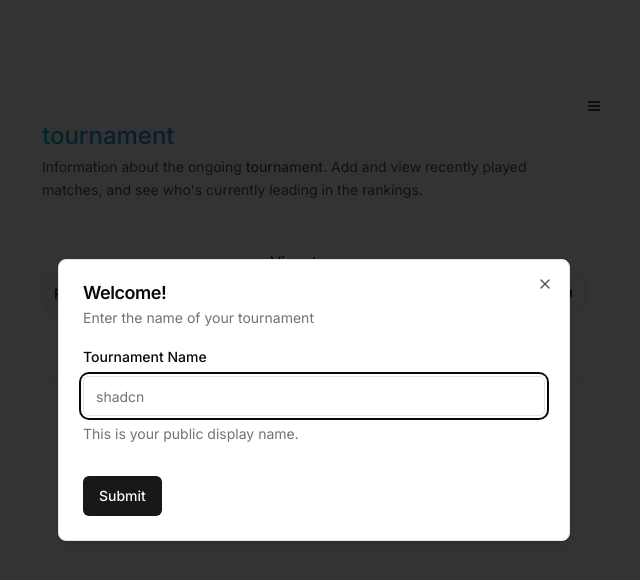
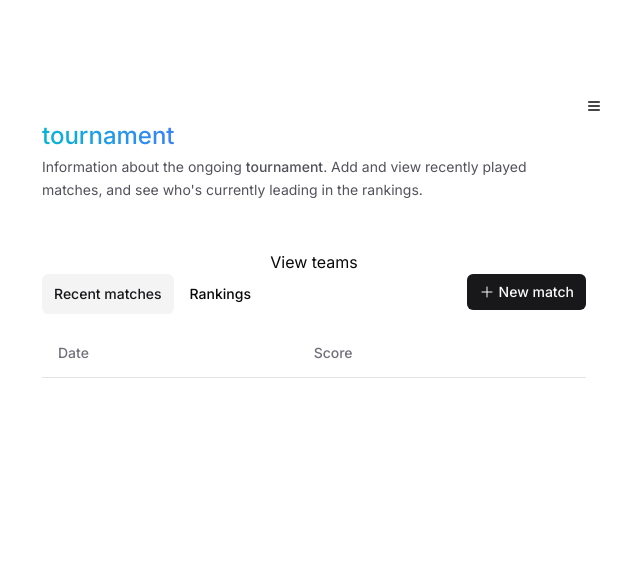
Before and after one commit to samlafontaine/tournament, a Next.js app: page / in a window 1280 px wide. Shown: the top 580 px of the page, without its empty margins (326-966 px from the left). Built offline with nearby package versions, Linux system fonts and the light colour scheme.

Commit message:
move everything to menu

```diff
--- a/app/add-team.tsx
+++ b/app/add-team.tsx
@@ -7,36 +7,30 @@ import {
   DialogHeader,
   DialogTitle,
   DialogDescription,
-  DialogClose,
 } from "@/components/ui/dialog";
 
 interface AddTeamProps {
+  open: boolean;
+  onClose: () => void;
   onAddTeam: (team: string) => void;
 }
 
-const AddTeam: React.FC<AddTeamProps> = ({ onAddTeam }) => {
+const AddTeam: React.FC<AddTeamProps> = ({ open, onClose, onAddTeam }) => {
   const [newTeam, setNewTeam] = useState("");
-  const [isOpen, setIsOpen] = useState(false);
 
   const handleAddTeam = () => {
     if (newTeam.trim() !== "") {
       onAddTeam(newTeam.trim());
       setNewTeam("");
-      setIsOpen(false); // Close the dialog after adding the team
     }
   };
 
   return (
-    <>
-      <Button size="sm" variant={"outline"} onClick={() => setIsOpen(true)}>
-        Add team
-      </Button>
-      <Dialog open={isOpen} onOpenChange={setIsOpen}>
+    <Dialog open={open} onOpenChange={onClose}>
       <DialogContent>
         <DialogHeader>
           <DialogTitle>Add team</DialogTitle>
           <DialogDescription>Add a new team</DialogDescription>
-            <DialogClose onClick={() => setIsOpen(false)} />
         </DialogHeader>
         <div className="flex flex-row gap-2">
           <Input
@@ -49,7 +43,6 @@ const AddTeam: React.FC<AddTeamProps> = ({ onAddTeam }) => {
         </div>
       </DialogContent>
     </Dialog>
-    </>
   );
 };
 
--- a/app/edit-name.tsx
+++ b/app/edit-name.tsx
@@ -21,21 +21,17 @@ import { Input } from "@/components/ui/input";
 import { Button } from "@/components/ui/button";
 import { z } from "zod";
 
-interface WelcomeDialogProps {
+const tournamentFormSchema = z.object({
+  name: z.string().min(1, "Tournament name is required"),
+});
+
+interface EditNameProps {
   open: boolean;
   onClose: () => void;
   onSubmit: (values: { name: string }) => void;
 }
 
-const tournamentFormSchema = z.object({
-  name: z.string().min(1, "Tournament name is required"),
-});
-
-const EditName: React.FC<WelcomeDialogProps> = ({
-  open,
-  onClose,
-  onSubmit,
-}) => {
+const EditName: React.FC<EditNameProps> = ({ open, onClose, onSubmit }) => {
   const form = useForm<z.infer<typeof tournamentFormSchema>>({
     resolver: zodResolver(tournamentFormSchema),
     defaultValues: {
@@ -53,7 +49,7 @@ const EditName: React.FC<WelcomeDialogProps> = ({
     <Dialog open={open} onOpenChange={onClose}>
       <DialogContent>
         <DialogHeader>
-          <DialogTitle>Welcome!</DialogTitle>
+          <DialogTitle>Edit Tournament Name</DialogTitle>
           <DialogDescription>
             Enter the name of your tournament
           </DialogDescription>
--- a/app/menu.tsx
+++ b/app/menu.tsx
@@ -1,5 +1,4 @@
-// menu.tsx
-import React from "react";
+import React, { useState } from "react";
 import { MenuIcon } from "lucide-react";
 import {
   DropdownMenu,
@@ -9,15 +8,26 @@ import {
   DropdownMenuSeparator,
   DropdownMenuTrigger,
 } from "@/components/ui/dropdown-menu";
+import AddTeam from "./add-team";
 
 interface SettingsDropdownMenuProps {
-  setIsWelcomeDialogOpen: React.Dispatch<React.SetStateAction<boolean>>;
+  onOpenEditNameDialog: () => void;
+  onAddTeam: (newTeam: string) => void;
 }
 
 const SettingsDropdownMenu: React.FC<SettingsDropdownMenuProps> = ({
-  setIsWelcomeDialogOpen,
+  onOpenEditNameDialog,
+  onAddTeam,
 }) => {
+  const [isAddTeamDialogOpen, setIsAddTeamDialogOpen] = useState(false);
+
+  const handleAddTeam = (newTeam: string) => {
+    onAddTeam(newTeam);
+    setIsAddTeamDialogOpen(false);
+  };
+
   return (
+    <>
       <DropdownMenu>
         <DropdownMenuTrigger>
           <MenuIcon className="h-4 w-4" />
@@ -25,15 +35,22 @@ const SettingsDropdownMenu: React.FC<SettingsDropdownMenuProps> = ({
         <DropdownMenuContent>
           <DropdownMenuLabel>Settings</DropdownMenuLabel>
           <DropdownMenuSeparator />
-        <DropdownMenuItem>Add team</DropdownMenuItem>
-        <DropdownMenuItem
-          onClick={() => setIsWelcomeDialogOpen(true)}
-          className="cursor-pointer hover:font-medium"
-        >
+          <DropdownMenuItem onClick={onOpenEditNameDialog}>
             Edit name
+          </DropdownMenuItem>
+          <DropdownMenuItem onClick={() => setIsAddTeamDialogOpen(true)}>
+            Add team
           </DropdownMenuItem>
         </DropdownMenuContent>
       </DropdownMenu>
+
+      {/* Add Team Dialog */}
+      <AddTeam
+        open={isAddTeamDialogOpen}
+        onClose={() => setIsAddTeamDialogOpen(false)}
+        onAddTeam={handleAddTeam}
+      />
+    </>
   );
 };
 
--- a/app/page.tsx
+++ b/app/page.tsx
@@ -1,6 +1,6 @@
 "use client";
 
-import { useState, useEffect } from "react";
+import { useState } from "react";
 import Header from "./header";
 import { ToggleGroup, ToggleGroupItem } from "@/components/ui/toggle-group";
 import { Button } from "@/components/ui/button";
@@ -37,6 +37,7 @@ import {
 import MatchTable from "./matches-table";
 import RankingsTable from "./rankings-table";
 import SettingsDropdownMenu from "./menu";
+import EditName from "./edit-name"; // Import EditName component
 
 const matchSchema = z.object({
   team1: z.string(),
@@ -62,8 +63,7 @@ export default function Home() {
   const [list, setList] = useState<Match[]>([]);
   const [selectedValue, setSelectedValue] = useState("matches");
   const [tournamentName, setTournamentName] = useState("tournament");
-  const [isWelcomeDialogOpen, setIsWelcomeDialogOpen] = useState(false);
-  const [showAddTeamDialog, setShowAddTeamDialog] = useState(false);
+  const [isEditNameDialogOpen, setIsEditNameDialogOpen] = useState(false);
 
   const handleToggleChange = (value: string) => {
     setSelectedValue(value);
@@ -81,7 +81,6 @@ export default function Home() {
   });
 
   // Number of games played
-
   function countOccurrences(arr: Match[], targetTeam: string): number {
     let count = 0;
 
@@ -132,8 +131,8 @@ export default function Home() {
 
     arr.forEach((match) => {
       if (
-        (match.team1 === targetTeam && match.score1 == match.score2) ||
-        (match.team2 === targetTeam && match.score2 == match.score1)
+        (match.team1 === targetTeam && match.score1 === match.score2) ||
+        (match.team2 === targetTeam && match.score2 === match.score1)
       ) {
         count++;
       }
@@ -153,7 +152,6 @@ export default function Home() {
 
   const handleAddTeam = (newTeam: string) => {
     setTeams([...teams, newTeam]);
-    setShowAddTeamDialog(false);
   };
 
   const sortedTeams = teams.sort(function (a, b) {
@@ -167,23 +165,10 @@ export default function Home() {
     } else return teamBGamesPlayed - teamAGamesPlayed;
   });
 
-  const form = useForm<z.infer<typeof tournamentFormSchema>>({
-    resolver: zodResolver(tournamentFormSchema),
-    defaultValues: {
-      name: "",
-    },
-  });
-
-  function handleTournamentNameSubmit(
-    values: z.infer<typeof tournamentFormSchema>,
-  ) {
+  const handleEditNameSubmit = (values: { name: string }) => {
     setTournamentName(values.name);
-    setIsWelcomeDialogOpen(false);
-  }
-
-  useEffect(() => {
-    setIsWelcomeDialogOpen(true);
-  }, []);
+    setIsEditNameDialogOpen(false);
+  };
 
   return (
     <>
@@ -191,7 +176,8 @@ export default function Home() {
         <div className="flex flex-col w-full md:w-6/12">
           <div className="ml-[100%]">
             <SettingsDropdownMenu
-              setIsWelcomeDialogOpen={setIsWelcomeDialogOpen}
+              onOpenEditNameDialog={() => setIsEditNameDialogOpen(true)}
+              onAddTeam={handleAddTeam}
             />
           </div>
           <Header tournamentName={tournamentName} />
@@ -237,7 +223,6 @@ export default function Home() {
                   />
                 </DialogContent>
               </Dialog>
-              <AddTeam onAddTeam={handleAddTeam} />
             </div>
           </div>
           {selectedValue === "matches" ? (
@@ -256,42 +241,12 @@ export default function Home() {
         </div>
       </main>
 
-      {/* Welcome Dialog */}
-      <Dialog open={isWelcomeDialogOpen} onOpenChange={setIsWelcomeDialogOpen}>
-        <DialogContent>
-          <DialogHeader>
-            <DialogTitle>Welcome!</DialogTitle>
-            <DialogDescription>
-              Enter the name of your tournament
-            </DialogDescription>
-          </DialogHeader>
-
-          <Form {...form}>
-            <form
-              onSubmit={form.handleSubmit(handleTournamentNameSubmit)}
-              className="space-y-8"
-            >
-              <FormField
-                control={form.control}
-                name="name"
-                render={({ field }) => (
-                  <FormItem>
-                    <FormLabel>Tournament Name</FormLabel>
-                    <FormControl>
-                      <Input placeholder="shadcn" {...field} />
-                    </FormControl>
-                    <FormDescription>
-                      This is your public display name.
-                    </FormDescription>
-                    <FormMessage />
-                  </FormItem>
-                )}
-              />
-              <Button type="submit">Submit</Button>
-            </form>
-          </Form>
-        </DialogContent>
-      </Dialog>
+      {/* Edit Name Dialog */}
+      <EditName
+        open={isEditNameDialogOpen}
+        onClose={() => setIsEditNameDialogOpen(false)}
+        onSubmit={handleEditNameSubmit}
+      />
     </>
   );
 }
```
Lines whose indentation alone changed are shown as unchanged.
